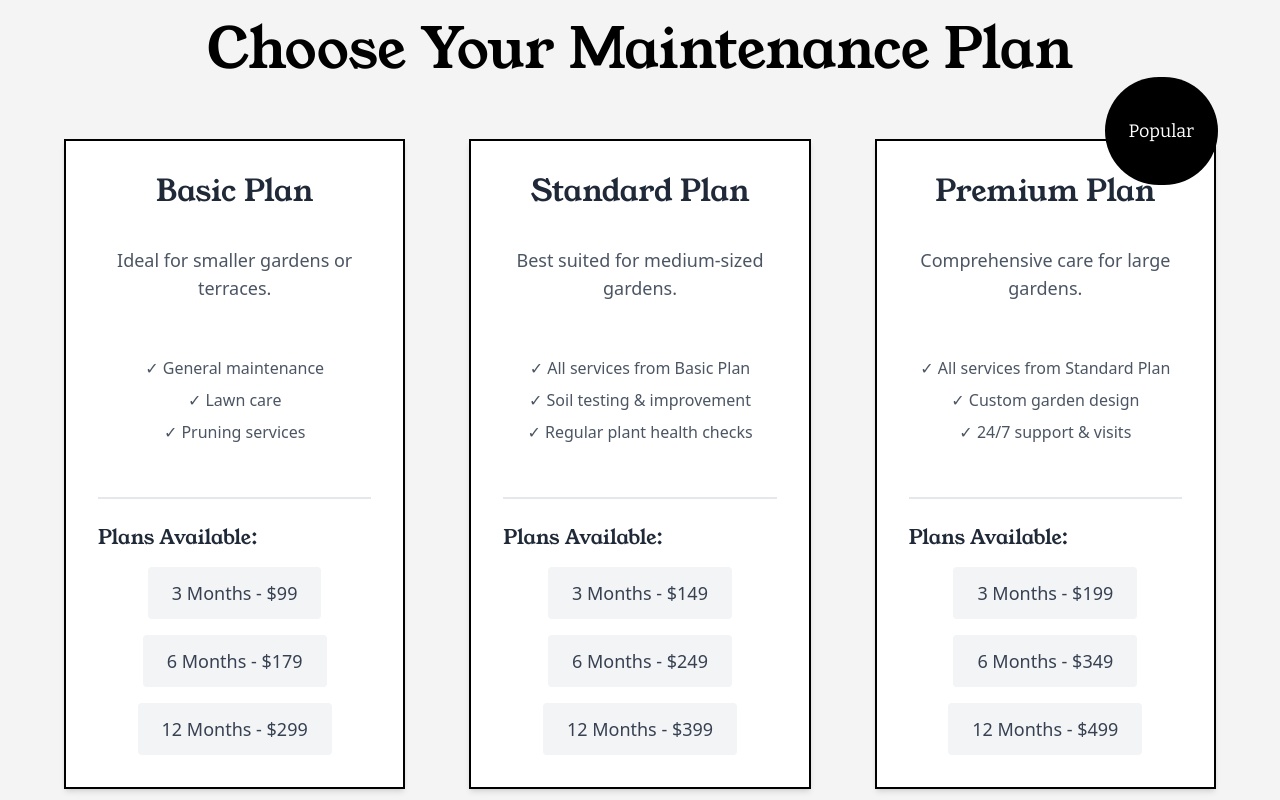
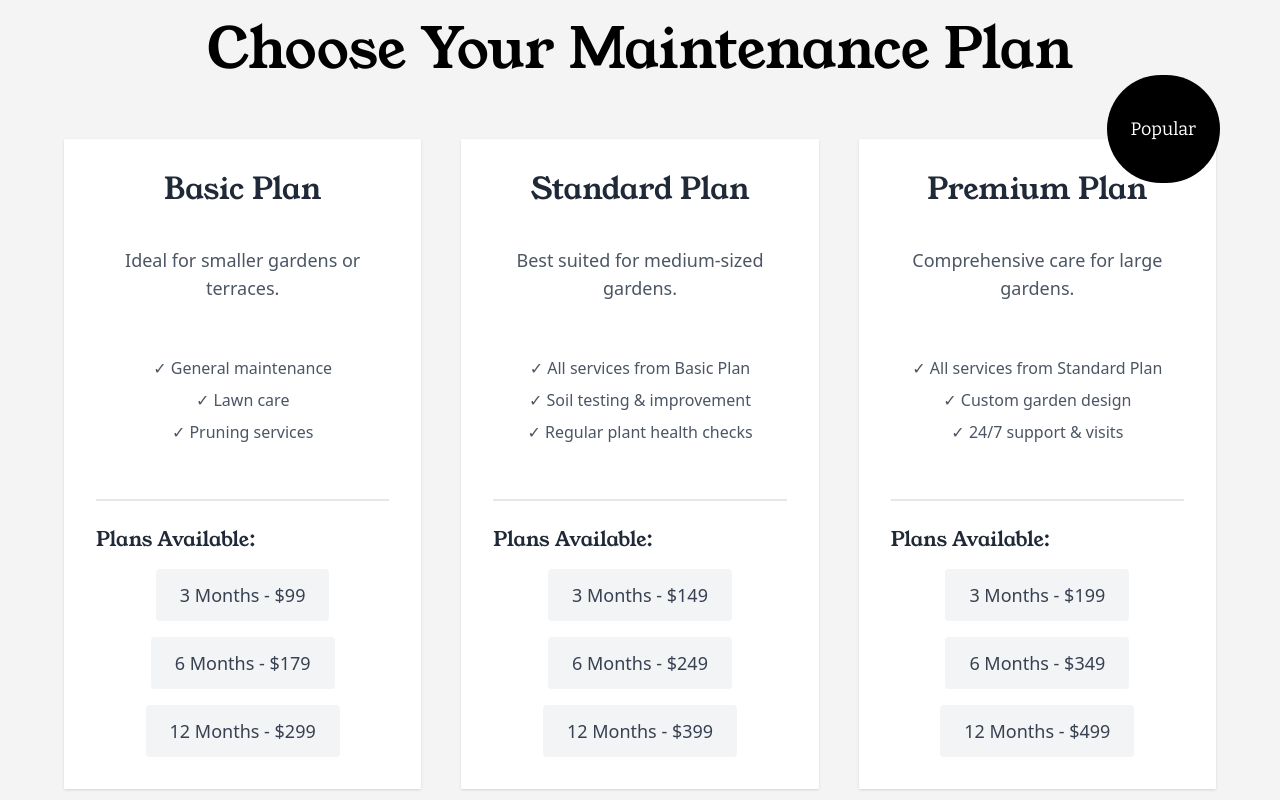
Before and after one commit to webservices715/Landsarck, a React (Vite) app in the folder Frontend/: page / in a window 1280 px wide. Shown: the part 5100-5900 px from the top of the page. Built offline with nearby package versions, Linux system fonts and the light colour scheme.

Commit message:
Adding changes

```diff
--- a/Frontend/src/components/MaintenancePlan .jsx
+++ b/Frontend/src/components/MaintenancePlan .jsx
@@ -6,10 +6,10 @@ const MaintenancePlan = () => {
       <h1 className="text-[36px] lg:text-[56px] mb-12 font-young-serif text-center">
         Choose Your Maintenance Plan
       </h1>
-      <div className="grid grid-cols-1 lg:grid-cols-3 gap-16 w-full">
+      <div className="grid grid-cols-1 lg:grid-cols-3 gap-10 w-full">
 
         {/* Plan 1: Basic Plan */}
-        <div className="h-auto lg:h-[650px] border-2 border-black flex flex-col items-center justify-between p-8 bg-white shadow-md hover:shadow-2xl transition-shadow duration-300">
+        <div className="h-auto lg:h-[650px] flex flex-col items-center justify-between p-8 bg-white shadow hover:shadow-2xl hover:-translate-y-4 transition-all ease-in-out duration-500">
           <h2 className="text-3xl font-young-serif mb-4 text-gray-800">Basic Plan</h2>
           <p className="text-lg mb-8 text-gray-600 text-center">
             Ideal for smaller gardens or terraces.
@@ -30,7 +30,7 @@ const MaintenancePlan = () => {
         </div>
 
         {/* Plan 2: Standard Plan */}
-        <div className="h-auto lg:h-[650px] border-2 border-black flex flex-col items-center justify-between p-8 bg-white shadow-md hover:shadow-2xl transition-shadow duration-300">
+        <div className="h-auto lg:h-[650px] flex flex-col items-center justify-between p-8 bg-white shadow hover:shadow-2xl hover:-translate-y-4 transition-all ease-in-out duration-500">
           <h2 className="text-3xl font-young-serif mb-4 text-gray-800">Standard Plan</h2>
           <p className="text-lg mb-8 text-gray-600 text-center">
             Best suited for medium-sized gardens.
@@ -51,7 +51,7 @@ const MaintenancePlan = () => {
         </div>
 
         {/* Plan 3: Premium Plan */}
-        <div className="h-auto lg:h-[650px] border-2 border-black relative flex flex-col items-center justify-between p-8 bg-white shadow-md hover:shadow-2xl transition-shadow duration-300">
+        <div className="h-auto lg:h-[650px] relative flex flex-col items-center justify-between p-8 bg-white shadow hover:shadow-2xl hover:-translate-y-4 transition-all ease-in-out duration-500">
         <div className="absolute -top-16 lg:-top-16 -right-1 bg-black text-white px-6 py-10 rounded-full font-bitter text-lg">
             Popular
           </div>
```
